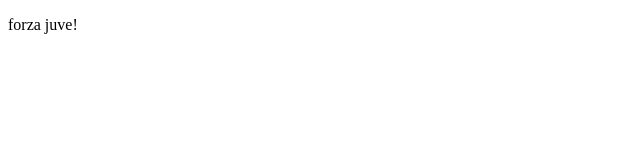
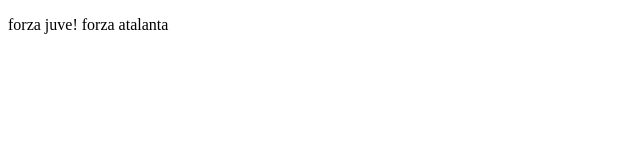
Before and after one commit to MoSaeid/ITWT413, a plain HTML site: page index.html in a window 1280 px wide. Shown: the whole page, without its empty margins (0-640 px from the left). Drawn offline with Linux system fonts and the light colour scheme.

Commit message:
add forza atalanta

```diff
--- a/index.html
+++ b/index.html
@@ -9,6 +9,7 @@
 <body>
     <p>
         forza juve!
+        forza atalanta
     </p>
 </body>
 </html>
```
